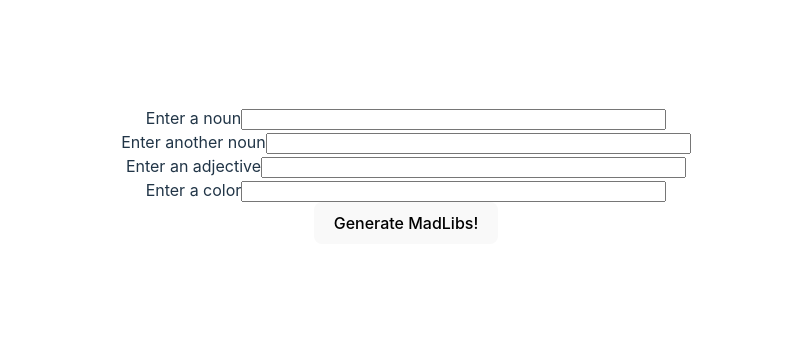
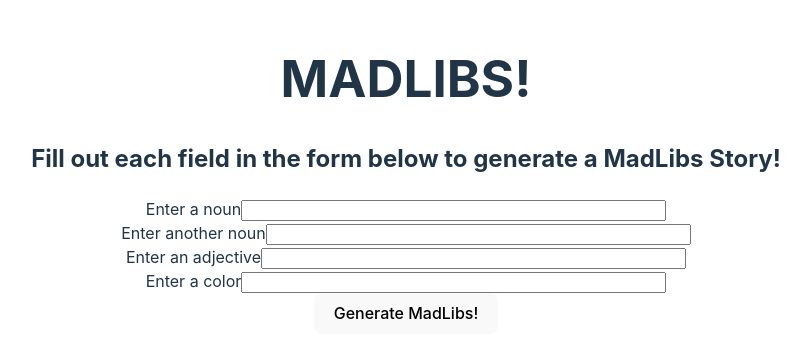
Before and after one commit to franklinkong981/MadLibs, a React (Vite) app in the folder madlibs/: page / in a window 1280 px wide. Shown: the part 225-582 px from the top of the page, without its empty margins (234-1044 px from the left). Built offline with nearby package versions, Linux system fonts and the light colour scheme.

Commit message:
Added imports, finished rendering of MadLibs component

```diff
--- a/madlibs/src/MadLibs.jsx
+++ b/madlibs/src/MadLibs.jsx
@@ -1,17 +1,29 @@
 import React, {useState} from "react";
 
+import {listOfInputs, restOfStory} from "./MadLibsVariables.js";
+
 import MadLibsForm from "./MadLibsForm.jsx";
+import MadLibsStory from "./MadLibsStory.jsx";
+
+import useToggle from "./hooks/useToggle.jsx";
 
 const MadLibs = () => {
-  const [MadLibsValues, setMadLibsValues]= useState({});
+  const [madLibsValues, setMadLibsValues]= useState({});
+  const [isFormSubmitted, toggleIsFormSubmitted] = useToggle(false);
 
   const submitMadLibs = (values) => {
     setMadLibsValues(madLibsValues => values);
+    toggleIsFormSubmitted();
   };
 
   return (
     <div className="MadLibs">
-      <MadLibsForm submitMadLibs={submitMadLibs}/>
+      <h1 className="MadLibs-header">MADLIBS!</h1>
+      {isFormSubmitted ? (
+        <MadLibsStory values={madLibsValues} restOfStory={restOfStory}/>
+      ) : (
+        <MadLibsForm listOfInputs={listOfInputs} submitMadLibs={submitMadLibs}/>
+      )}
     </div>
   );
 };
--- a/madlibs/src/MadLibsForm.jsx
+++ b/madlibs/src/MadLibsForm.jsx
@@ -2,10 +2,9 @@ import React from "react";
 import {v4 as uuid} from "uuid";
 import {useFormik} from "formik";
 
-import {listOfInputs} from "./MadLibsVariables.js";
 import {buildInitialFormValues} from "./helpers.js";
 
-const MadLibsForm = ({submitMadLibs}) => {
+const MadLibsForm = ({listOfInputs, submitMadLibs}) => {
   const formik = useFormik({
     initialValues: buildInitialFormValues(listOfInputs),
     onSubmit: values => {
@@ -15,6 +14,7 @@ const MadLibsForm = ({submitMadLibs}) => {
 
   return (
     <form className="MadLibsForm" onSubmit={formik.handleSubmit}>
+      <h2 className="MadLibsForm-instructions">Fill out each field in the form below to generate a MadLibs Story!</h2>
       {listOfInputs.map(input => (
         <div className="MadLibsForm-field">
           <label htmlFor={`MadLibsForm-${input.inputName}-input`} className="MadLibsForm-label">{input.label}</label>
```
Also changed, not shown: madlibs/src/MadLibsStory.jsx (+7 -0 lines).
